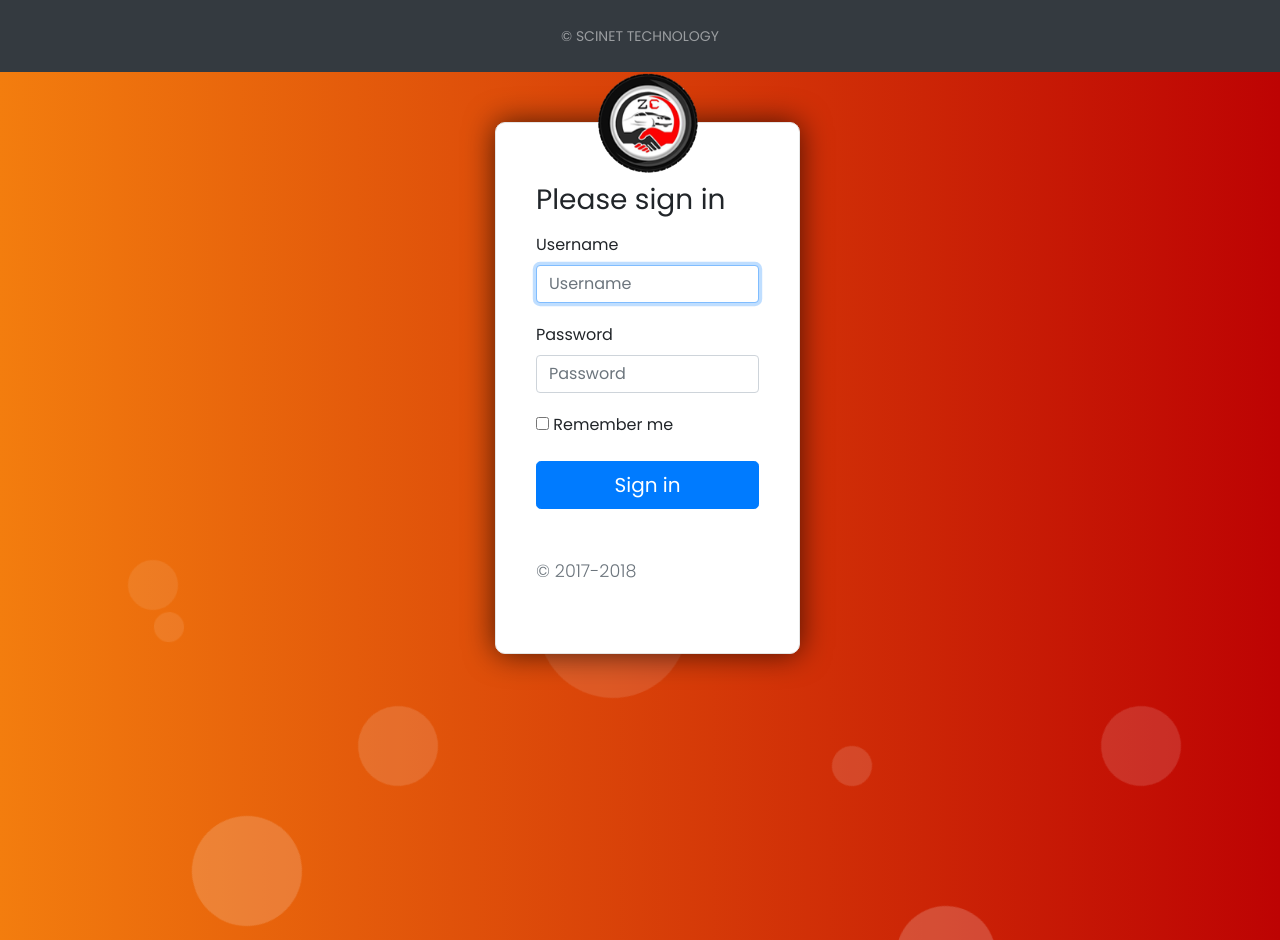
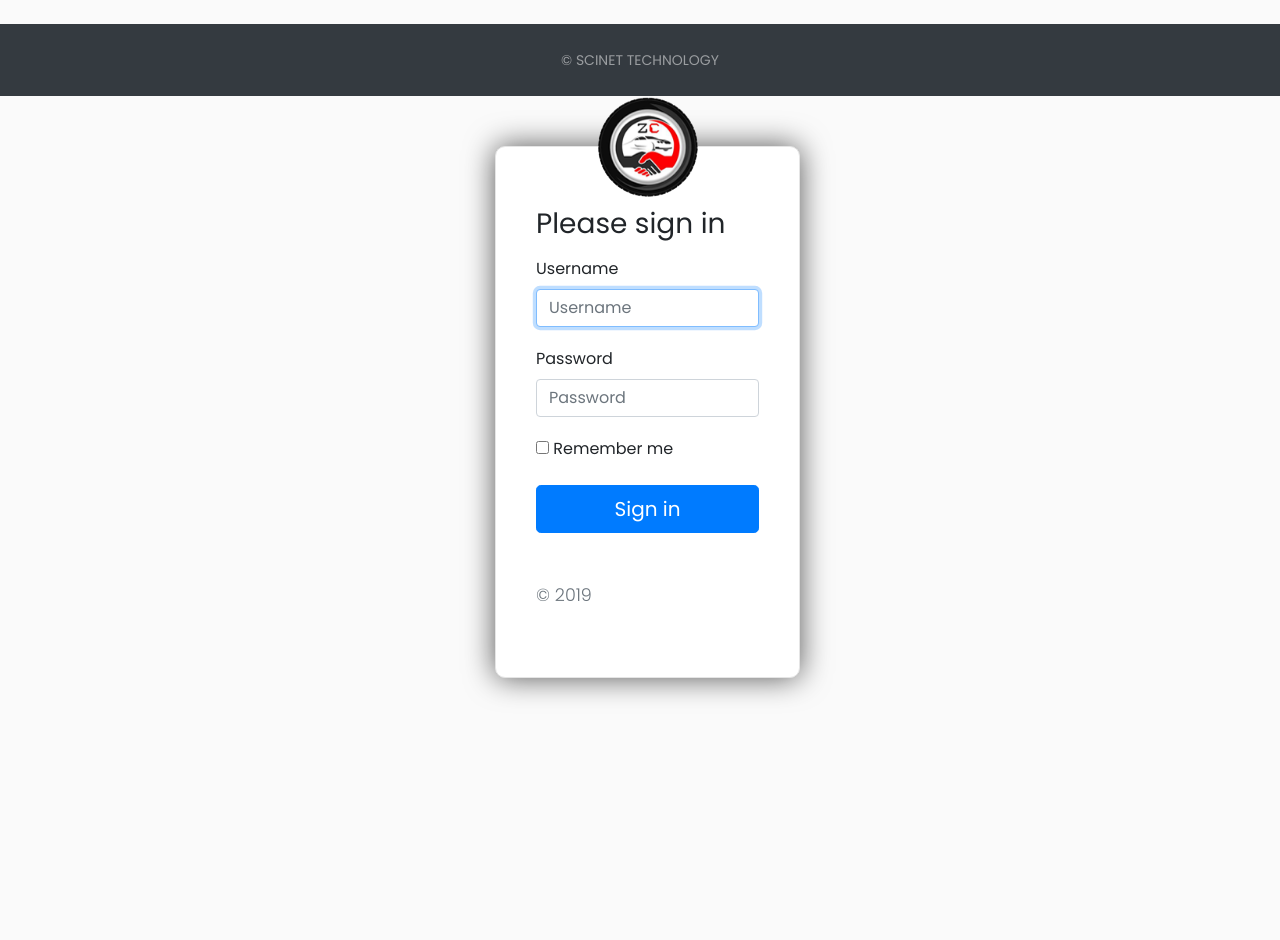
Before and after one commit to newbies4/fighting, a CodeIgniter app: page /fighting/index.php/login_controller/login in a window 1280 px wide. Run offline with CodeIgniter, Linux system fonts and the light colour scheme; some libraries are stand-ins or nearby versions.

Commit message:
minor fix in admin login

```diff
--- a/application/views/admin/admin_login.php
+++ b/application/views/admin/admin_login.php
@@ -1,15 +1,4 @@
-<div class="animation-area">
-        <ul class="box-area">
-            <li></li>
-            <li></li>
-            <li></li>
-            <li></li>
-            <li></li>
-            <li></li>
-            <li></li>
-            <li></li>
-        </ul>
-</div>
+<br>
 <section class = "container-fluid">
     <section class="row justify-content-center">
         <section class="col 12 col-sm-6 col-lg-3">
@@ -38,7 +27,7 @@
     </div>
 
     <button class="btn btn-lg btn-primary btn-block" type="submit">Sign in</button>
-    <p class="mt-5 mb-3 text-muted">&copy; 2017-2018</p>
+    <p class="mt-5 mb-3 text-muted">&copy; 2019</p>
 <?= form_close(); ?>
 
         </section>
```
